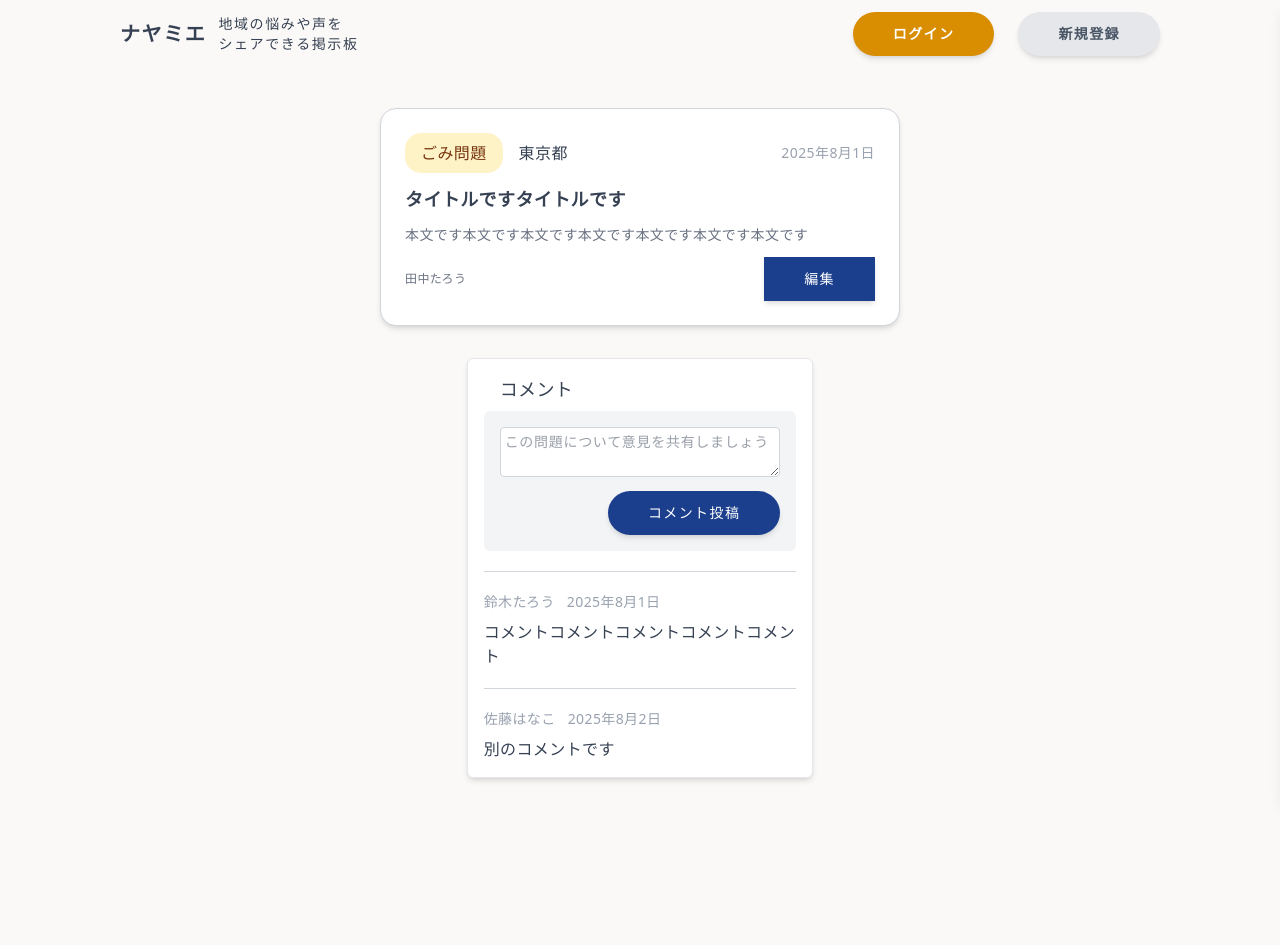
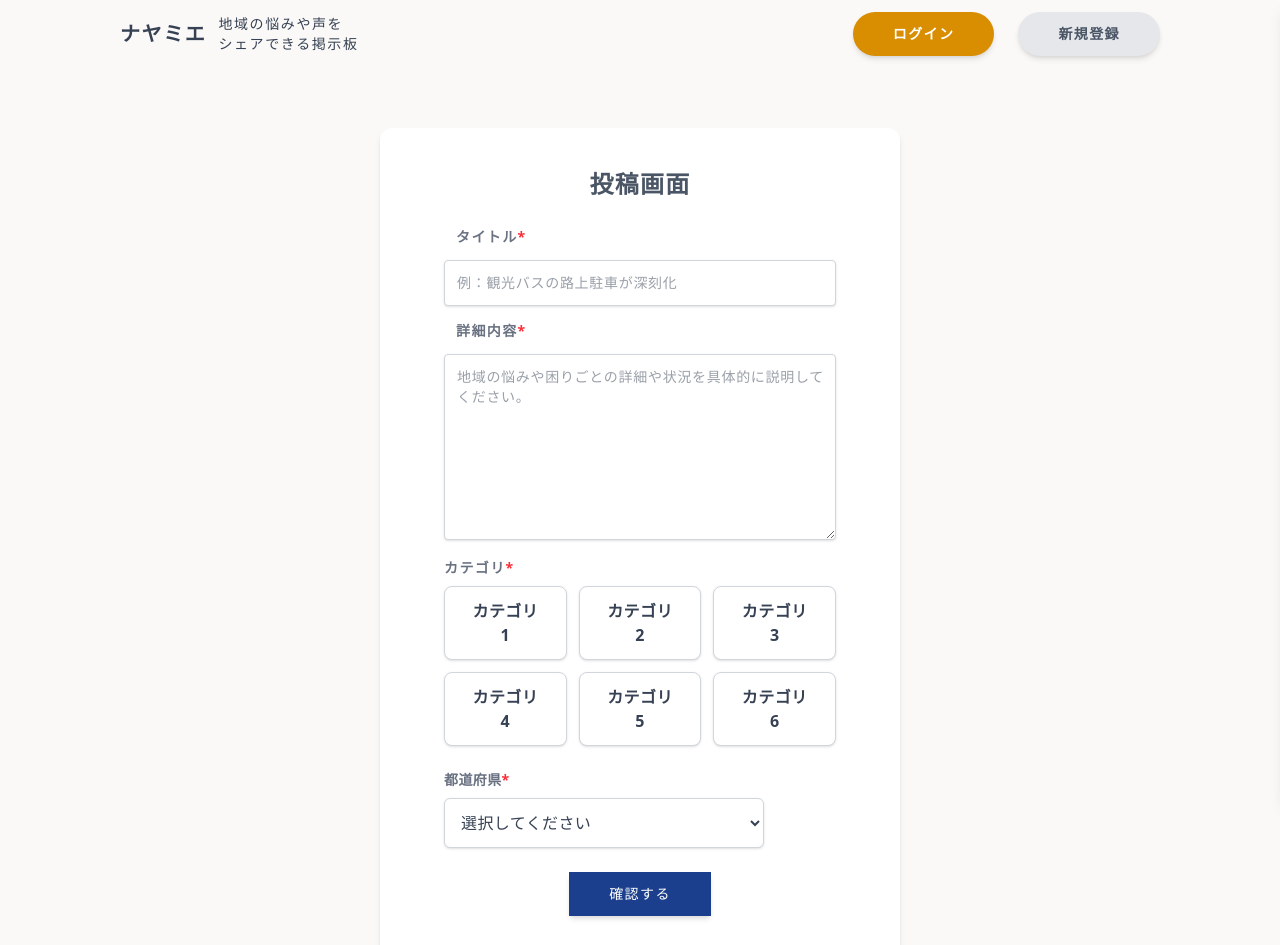
Before and after one commit to pin863/nayamie, a Next.js app: page /posts/create in a window 1280 px wide. Shown: the top 945 px of the page. Before the commit the page ends 800 px from the top, so only its background shows below. Built offline with nearby package versions, Linux system fonts and the light colour scheme.

Commit message:
投稿作成画面を作成

```diff
--- /dev/null
+++ b/app/components/CategorySelector.tsx
@@ -0,0 +1,45 @@
+"use client";
+import React, { useState } from "react";
+
+const categories = [
+  "カテゴリ1",
+  "カテゴリ2",
+  "カテゴリ3",
+  "カテゴリ4",
+  "カテゴリ5",
+  "カテゴリ6",
+];
+
+export default function CategorySelector() {
+  const [selected, setSelected] = useState<string | null>(null);
+
+  return (
+    <div>
+      <label
+        htmlFor="category"
+        className="-mt-6 text-sm font-bold tracking-widest text-gray-500 mb-2 block"
+      >
+        カテゴリ
+        <span className="text-red-500">*</span>
+      </label>
+
+      {/* ボタングリッド */}
+      <div className="grid grid-cols-3 gap-3 justify-items-center">
+        {categories.map((cat) => {
+          const isActive = selected === cat;
+          return (
+            <button
+              key={cat}
+              onClick={() => setSelected(cat)}
+              className={`px-6 py-3 rounded-lg font-bold transition-colors w-full border border-gray-300 shadow-sm
+                ${isActive ? "bg-primary text-white" : "bg-white text-gray-700"}
+                hover:opacity-75`}
+            >
+              {cat}
+            </button>
+          );
+        })}
+      </div>
+    </div>
+  );
+}
--- /dev/null
+++ b/app/components/FormInput.tsx
@@ -0,0 +1,61 @@
+import React from "react";
+
+export type FormInputProps = {
+  label: string;
+  placeholder?: string;
+  labelShow?: boolean;
+  as?: "input" | "textarea";
+  rows?: number;
+  postScreen?: boolean;
+};
+
+const FormInput = ({
+  label,
+  placeholder,
+  labelShow,
+  as = "input",
+  rows = 8,
+  postScreen = false,
+}: FormInputProps) => {
+  // クラスを切り替え
+  const baseClass =
+    "my-3 w-full rounded-sm py-3 pl-3 text-sm shadow-sm tracking-wider placeholder:text-sm focus:border-blue-500 focus:ring-2 focus:ring-blue-300 focus:outline-none";
+  // 投稿入力画面の時のクラス
+  const styleClass = postScreen
+    ? `bg-white border border-gray-300 ${baseClass}`
+    : `bg-gray-100 ${baseClass}`;
+
+  return (
+    <div>
+      {/* ラベル名を表示させる場合 */}
+      {labelShow && (
+        <label
+          htmlFor={label}
+          className="text-sm pl-3 font-bold tracking-widest text-gray-500"
+        >
+          {label}
+          <span className="text-red-500">*</span>
+        </label>
+      )}
+      {as === "textarea" ? (
+        <textarea
+          id={label}
+          name={label}
+          rows={rows}
+          className={styleClass}
+          placeholder={placeholder}
+        />
+      ) : (
+        <input
+          id={label}
+          name={label}
+          type="text"
+          className={styleClass}
+          placeholder={placeholder}
+        />
+      )}
+    </div>
+  );
+};
+
+export default FormInput;
--- a/app/components/PostComponent.tsx
+++ b/app/components/PostComponent.tsx
@@ -34,9 +34,11 @@ export default function PostComponent({
 
         {/* 編集ボタン */}
         {isOwner && (
-          <Button size="sm" shape="square" variant="secondary">
-            編集
-          </Button>
+          <Link href="/edit">
+            <Button size="sm" shape="square" variant="secondary">
+              編集
+            </Button>
+          </Link>
         )}
 
         {/* 詳しく見るボタン */}
--- /dev/null
+++ b/app/components/PrefectureSelect.tsx
@@ -0,0 +1,82 @@
+"use client";
+import React, { useState } from "react";
+
+const prefectures = [
+  "北海道",
+  "青森県",
+  "岩手県",
+  "宮城県",
+  "秋田県",
+  "山形県",
+  "福島県",
+  "茨城県",
+  "栃木県",
+  "群馬県",
+  "埼玉県",
+  "千葉県",
+  "東京都",
+  "神奈川県",
+  "新潟県",
+  "富山県",
+  "石川県",
+  "福井県",
+  "山梨県",
+  "長野県",
+  "岐阜県",
+  "静岡県",
+  "愛知県",
+  "三重県",
+  "滋賀県",
+  "京都府",
+  "大阪府",
+  "兵庫県",
+  "奈良県",
+  "和歌山県",
+  "鳥取県",
+  "島根県",
+  "岡山県",
+  "広島県",
+  "山口県",
+  "徳島県",
+  "香川県",
+  "愛媛県",
+  "高知県",
+  "福岡県",
+  "佐賀県",
+  "長崎県",
+  "熊本県",
+  "大分県",
+  "宮崎県",
+  "鹿児島県",
+  "沖縄県",
+];
+
+export default function PrefectureSelect() {
+  const [selected, setSelected] = useState("");
+
+  return (
+    <div className="w-full max-w-xs">
+      <label
+        htmlFor="prefecture"
+        className="block mb-2 text-sm font-bold text-gray-500"
+      >
+        都道府県
+        <span className="text-red-500">*</span>
+      </label>
+
+      <select
+        id="prefecture"
+        value={selected}
+        onChange={(e) => setSelected(e.target.value)}
+        className="w-full py-3 px-3 rounded-md border border-gray-300 bg-white text-gray-700 shadow-sm focus:outline-none focus:ring-2 focus:ring-blue-300 focus:border-blue-500"
+      >
+        <option value="">選択してください</option>
+        {prefectures.map((pref) => (
+          <option key={pref} value={pref}>
+            {pref}
+          </option>
+        ))}
+      </select>
+    </div>
+  );
+}
--- a/app/components/field/FormInput.tsx
+++ /dev/null
@@ -1,25 +0,0 @@
-import React from "react";
-
-type FormInputProps = {
-  label: string;
-  placeholder?: string;
-};
-
-const FormInput = ({ label, placeholder }: FormInputProps) => {
-  return (
-    <div>
-      {/* <label htmlFor={label} className="pl-3 text-xl font-bold">
-        {label}
-      </label> */}
-      <input
-        id={label}
-        name={label}
-        type={label}
-        className="my-3 w-full rounded-sm bg-gray-100 py-3 pl-3 text-xl shadow-md placeholder:text-sm focus:border-blue-500 focus:ring-2 focus:ring-blue-300 focus:outline-none"
-        placeholder={placeholder}
-      />
-    </div>
-  );
-};
-
-export default FormInput;
--- a/app/login/page.tsx
+++ b/app/login/page.tsx
@@ -1,7 +1,7 @@
 "use client";
 
 import Link from "next/link";
-import FormInput from "../components/field/FormInput";
+import FormInput from "../components/FormInput";
 import Button from "../components/Button";
 
 export default function page() {
--- /dev/null
+++ b/app/posts/create/page.tsx
@@ -0,0 +1,63 @@
+"use client";
+
+import Link from "next/link";
+import FormInput from "../../components/FormInput";
+import Button from "../../components/Button";
+import CategorySelector from "../../components/CategorySelector";
+import PrefectureSelect from "@/app/components/PrefectureSelect";
+
+export default function page() {
+  //FormInputの要素
+  const inputs = [
+    {
+      label: "タイトル",
+      placeholder: "例：観光バスの路上駐車が深刻化",
+      labelShow: true,
+      postScreen: true,
+    },
+    {
+      label: "詳細内容",
+      placeholder:
+        "地域の悩みや困りごとの詳細や状況を具体的に説明してください。",
+      labelShow: true,
+      as: "textarea" as const,
+      postScreen: true,
+    },
+  ];
+
+  return (
+    <>
+      <main className="flex justify-center">
+        <div className="px-16 py-10 space-y-6 w-1/2 mt-15 bg-white shadow-md rounded-xl">
+          <h3 className="text-2xl font-bold tracking-wider text-center text-gray-600">
+            投稿画面
+          </h3>
+          <div className="text-left">
+            {/* タイトルと詳細内容入力エリア */}
+            {inputs.map((input) => (
+              <FormInput
+                key={input.label}
+                label={input.label}
+                labelShow={input.labelShow}
+                placeholder={input.placeholder}
+                as={input.as}
+                postScreen={input.postScreen}
+              />
+            ))}
+          </div>
+          {/* カテゴリ選択 */}
+          <CategorySelector />
+          {/* 都道府県選択 */}
+          <PrefectureSelect />
+          <div className="text-center">
+            <Link href="/posts/create/confirm">
+              <Button variant="secondary" size="sm" shape="square">
+                確認する
+              </Button>
+            </Link>
+          </div>
+        </div>
+      </main>
+    </>
+  );
+}
--- a/app/signup/page.tsx
+++ b/app/signup/page.tsx
@@ -1,7 +1,7 @@
 "use client";
 
 import Link from "next/link";
-import FormInput from "../components/field/FormInput";
+import FormInput from "../components/FormInput";
 import Button from "../components/Button";
 
 export default function page() {
```
